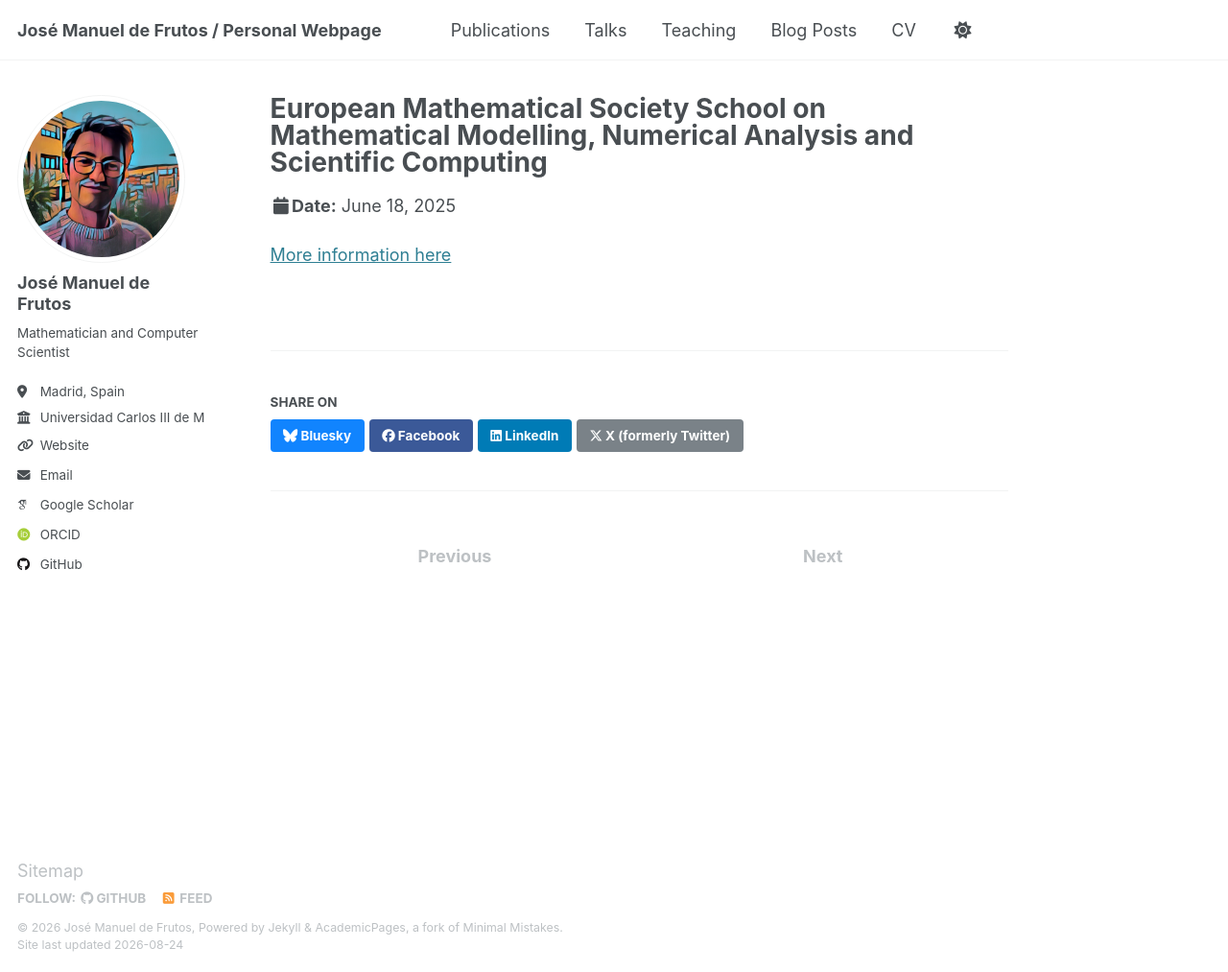
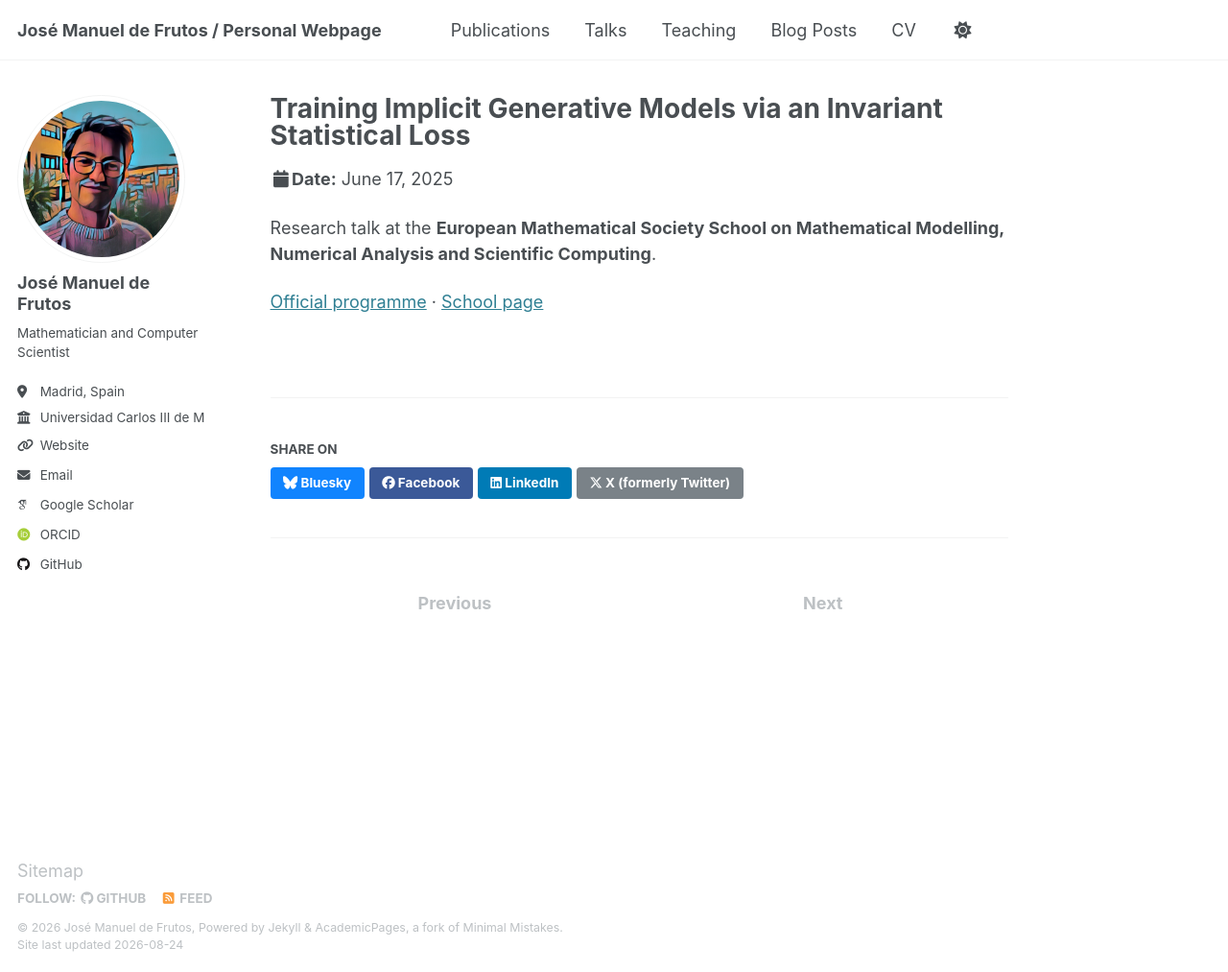
Before and after one commit to josemanuel22/josemanuel22.github.io, a Jekyll site: the page built from _talks/2025-06-20-talk-1.md, in a window 1280 px wide and 1013 px high. Shown: the whole window at 96% size. Built offline with Jekyll 4.4.1, drawn with Linux system fonts in a browser that asks for light colours; some web fonts are replaced.

Commit message:
Correct EMS School talk date and details

```diff
--- a/_talks/2025-06-20-talk-1.md
+++ b/_talks/2025-06-20-talk-1.md
@@ -1,11 +1,14 @@
 ---
-title: "European Mathematical Society School on Mathematical Modelling, Numerical Analysis and Scientific Computing"
+title: "Training Implicit Generative Models via an Invariant Statistical Loss"
 collection: talks
 type: "Talk"
 permalink: /talks/2025-ems-school-masc
 venue: "European Mathematical Society School on Mathematical Modelling, Numerical Analysis and Scientific Computing"
-date: 2025-06-18
-location: "Kácov, Czech republic"
+date: 2025-06-17
+location: "Kácov, Czech Republic"
+excerpt: "Research talk at the 2025 EMS School on training implicit generative models with an invariant statistical loss."
 ---
 
-[More information here](https://ems-masc.cuni.cz/index.php?file=history&mitem=8&hitem=2025)
+Research talk at the **European Mathematical Society School on Mathematical Modelling, Numerical Analysis and Scientific Computing**.
+
+[Official programme](https://ems-masc.cuni.cz/download/program.pdf) · [School page](https://ems-masc.cuni.cz/index.php?file=history&mitem=8&hitem=2025)
```
